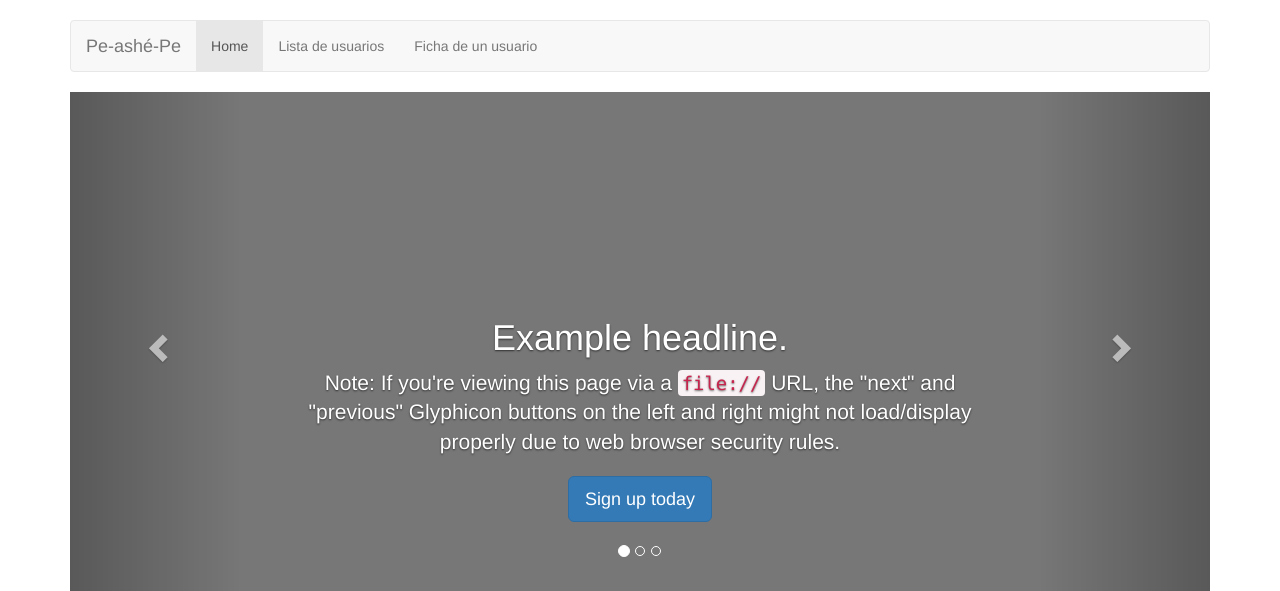
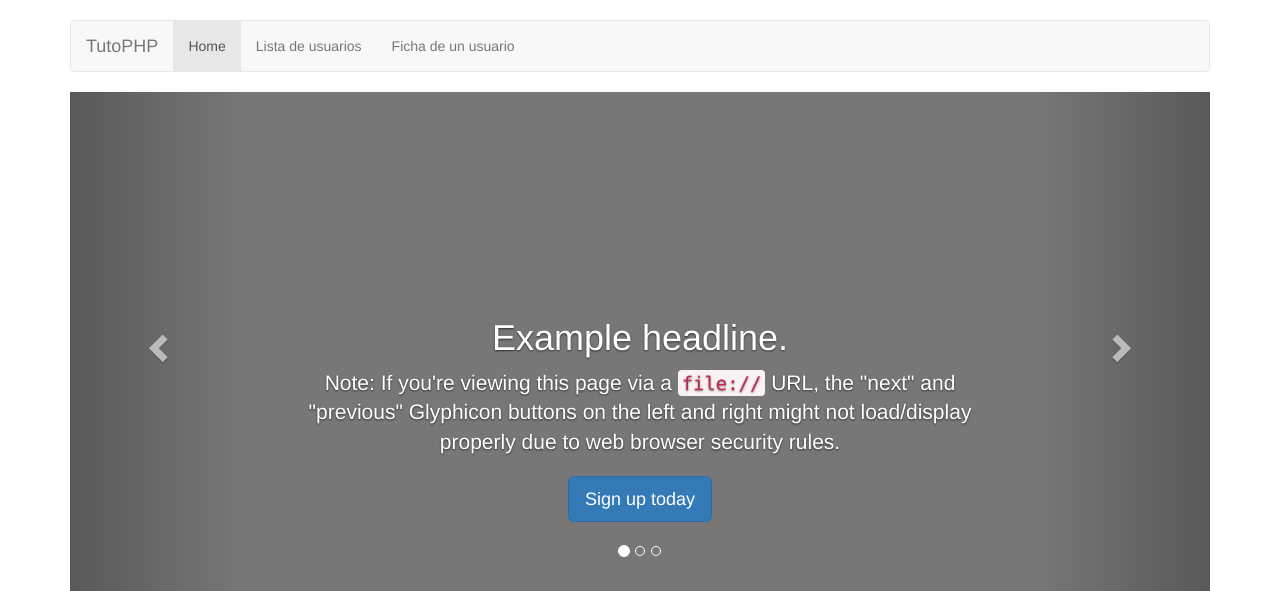
Before and after one commit to skrosoft/TutoPHPSimple1MVC, a PHP site: page /index.php in a window 1280 px wide. Shown: the top 591 px of the page. Run offline with PHP 8.4, Linux system fonts and the light colour scheme; some libraries are stand-ins or nearby versions.

Commit message:
renombrar app en menu bootstrap

```diff
--- a/public/index.php
+++ b/public/index.php
@@ -53,7 +53,7 @@ switch($action){
                         <span class="icon-bar"></span>
                         <span class="icon-bar"></span>
                     </button>
-                    <a class="navbar-brand" href="#">Pe-ashé-Pe</a>
+                    <a class="navbar-brand" href="?">TutoPHP</a>
                 </div>
                 <div id="navbar" class="navbar-collapse collapse">
                     <ul class="nav navbar-nav">
```
